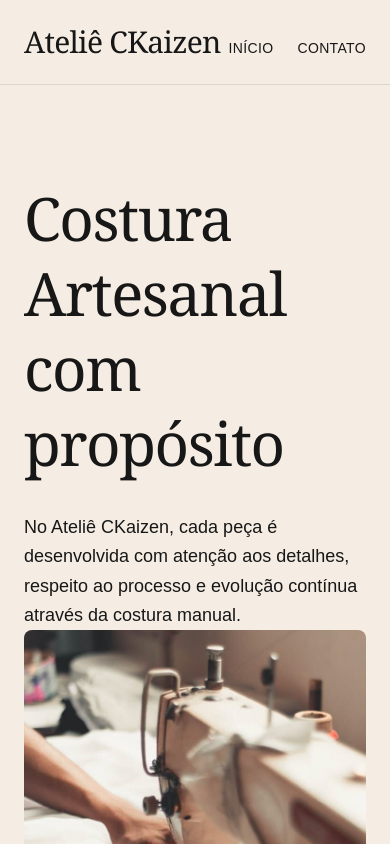
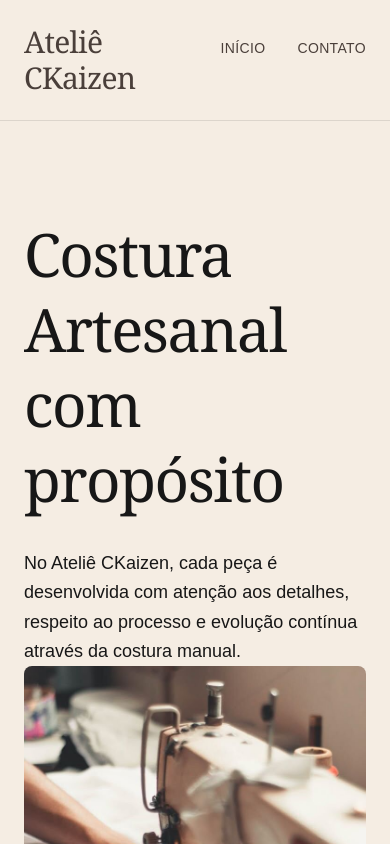
Before and after one commit to hubrenanb/atelie-ckaizen, a Next.js app: page / in a window 390 px wide. Shown: the top 844 px of the page. Built offline with nearby package versions, Linux system fonts and the light colour scheme.

Commit message:
Atualização BG no Mobile 2

```diff
--- a/components/Header.tsx
+++ b/components/Header.tsx
@@ -2,7 +2,7 @@ import Link from "next/link";
 
 export default function Header () {
     return (
-        <header className="w-full border-b border-black/10 bg-[#F5EDE3]">
+        <header className="w-full border-b border-black/10 bg-[#F5EDE3] text-[#4A3F3A]">
             <div className="mx-auto max-w-6xl px-6 py-6 flex items-baseline justify-between">
 
               {/* Marca */}
@@ -11,7 +11,7 @@ export default function Header () {
               </Link>
 
               {/* Navegação */}
-                <nav className="flex gap-6 text-sm uppercase tracking-wide">
+                <nav className="flex gap-8 text-sm uppercase tracking-wide">
                     <Link
                         href="/"
                         className="hover:underline underline-offset-4"
```
